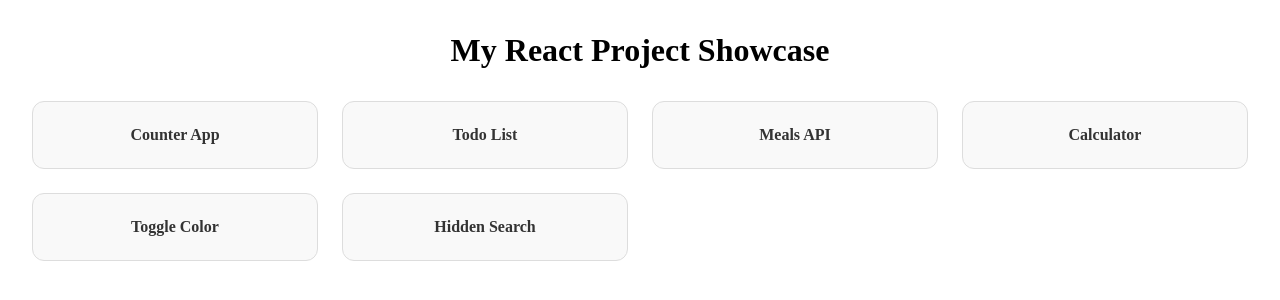
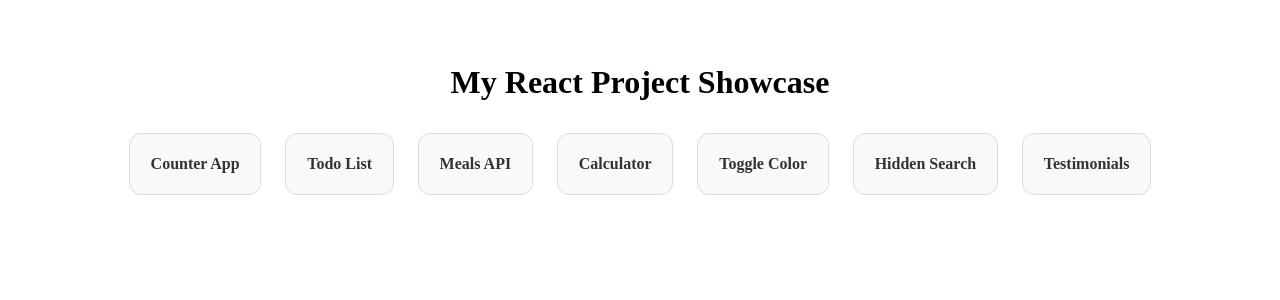
Before and after one commit to Frankuccino/react-project-demos, a React (Vite) app: page / in a window 1280 px wide. Shown: the top 300 px of the page. Built offline with nearby package versions, Linux system fonts and the light colour scheme; a web font is replaced by a local one.

Commit message:
refactor: changed the css to .module.css file extension and the style classNames

```diff
--- a/src/App.jsx
+++ b/src/App.jsx
@@ -9,7 +9,7 @@ import Meals from "./components/Meals";
 import Calculator from "./components/Calculator";
 import ToggleBackgroundColor from "./components/ToggleBackgroundColor";
 import HiddenSearchBar from "./components/HiddenSearchBar";
-// import Testimonials from "./components/Testimonials";
+import Testimonials from "./components/Testimonials";
 // import Accordion from "./components/Accordion";
 // import Form from "./components/Form";
 // import BackButton from "./components/BackButton"; // Highly recommended!
@@ -33,7 +33,7 @@ const App = () => {
         <Route path="/calculator" element={<Calculator />} />
         <Route path="/toggle-color" element={<ToggleBackgroundColor />} />
         <Route path="/search-bar" element={<HiddenSearchBar />} />
-        {/* <Route path="/testimonials" element={<Testimonials />} /> */}
+        <Route path="/testimonials" element={<Testimonials />} />
 
         {/* <Route
           path="/accordion"
@@ -61,18 +61,19 @@ function Home() {
     { title: "Calculator", path: "/calculator" },
     { title: "Toggle Color", path: "/toggle-color" },
     { title: "Hidden Search", path: "/search-bar" },
-    // { title: "Testimonials", path: "/testimonials" },
+    { title: "Testimonials", path: "/testimonials" },
     // { title: "Accordion", path: "/accordion" },
     // { title: "Validation Form", path: "/form" },
   ];
 
   return (
-    <main style={{ padding: "2rem", textAlign: "center" }}>
+    <main style={{ padding: "4rem", textAlign: "center" }}>
       <h1>My React Project Showcase</h1>
       <div
         style={{
-          display: "grid",
-          gridTemplateColumns: "repeat(auto-fit, minmax(250px, 1fr))",
+          display: "flex",
+          justifyContent: "center",
+          alignItems: "center",
           gap: "1.5rem",
           marginTop: "2rem",
         }}
@@ -88,7 +89,7 @@ function Home() {
 }
 
 const cardStyle = {
-  padding: "1.5rem",
+  padding: "1.3rem",
   border: "1px solid #ddd",
   borderRadius: "12px",
   textDecoration: "none",
--- a/src/components/Testimonials.jsx
+++ b/src/components/Testimonials.jsx
@@ -1,13 +1,11 @@
 import { useState } from "react";
-import "../styles/testimonials.css";
+import { Link } from "react-router-dom";
+import styles from "../styles/testimonials.module.css";
 
 const Testimonials = () => {
   const [currentIndex, setCurrentIndex] = useState(0);
   const testimonials = [
-    {
-      quote: "This is the best product I've ever used!",
-      author: "Jane Doe",
-    },
+    { quote: "This is the best product I've ever used!", author: "Jane Doe" },
     {
       quote: "I highly recommend this product to everyone!",
       author: "John Smith",
@@ -29,18 +27,24 @@ const Testimonials = () => {
   };
 
   return (
-    <div className="testimonials" style={{ maxWidth: "400px" }}>
-      <div className="testimonials-quote">
+    <div className={styles.testimonialsPage}>
+      <Link to="/" className={styles.backBtn}>
+        ← Home
+      </Link>
+
+      <div className={styles.testimonials}>
+        <div className={styles.testimonialsQuote}>
           {testimonials[currentIndex].quote}
         </div>
 
-      <div className="testimonials-author">
+        <div className={styles.testimonialsAuthor}>
           - {testimonials[currentIndex].author}
         </div>
 
-      <div className="testimonials-nav">
+        <div className={styles.testimonialsNav}>
           <button onClick={handlePrevClick}>Prev</button>
           <button onClick={handleNextClick}>Next</button>
+        </div>
       </div>
     </div>
   );
--- a/src/styles/testimonials.module.css
+++ b/src/styles/testimonials.module.css
@@ -1,14 +1,10 @@
-* {
-  margin: 0;
-  padding: 0;
-  box-sizing: border-box;
-}
-
-body {
+/* Scope the background and layout */
+.testimonialsPage {
   display: flex;
   justify-content: center;
   align-items: center;
-  height: 100vh;
+  min-height: 100vh;
+  width: 100vw;
   background-color: #e8faff;
 }
 
@@ -20,28 +16,30 @@ body {
   padding: 40px;
   box-shadow: 0 0 10px rgba(0, 0, 0, 0.1);
   background-color: #f0fdfe;
+  max-width: 400px; /* Moved from inline style to CSS */
 }
 
-.testimonials-quote {
+.testimonialsQuote {
   font-size: 22px;
   font-style: italic;
   margin-bottom: 10px;
   color: #666;
 }
 
-.testimonials-author {
+.testimonialsAuthor {
   font-size: 18px;
   font-weight: bold;
   margin-bottom: 20px;
   color: #333;
 }
 
-.testimonials-nav {
+.testimonialsNav {
   display: flex;
   justify-content: space-between;
 }
 
-.testimonials-nav button {
+/* 🟢 FIX: Only style buttons inside the Nav container */
+.testimonialsNav button {
   padding: 10px 20px;
   border: none;
   background-color: #82e5ee;
@@ -52,10 +50,19 @@ body {
   transition: background-color 0.3s;
 }
 
-.testimonials-nav button:hover {
+.testimonialsNav button:hover {
   background-color: #037680;
 }
 
-.testimonials-nav button:active {
+.testimonialsNav button:active {
   transform: scale(0.95);
 }
+
+.backBtn {
+  position: absolute;
+  top: 20px;
+  left: 20px;
+  color: #037680;
+  text-decoration: none;
+  font-family: sans-serif;
+}
```
Lines whose indentation alone changed are shown as unchanged.
